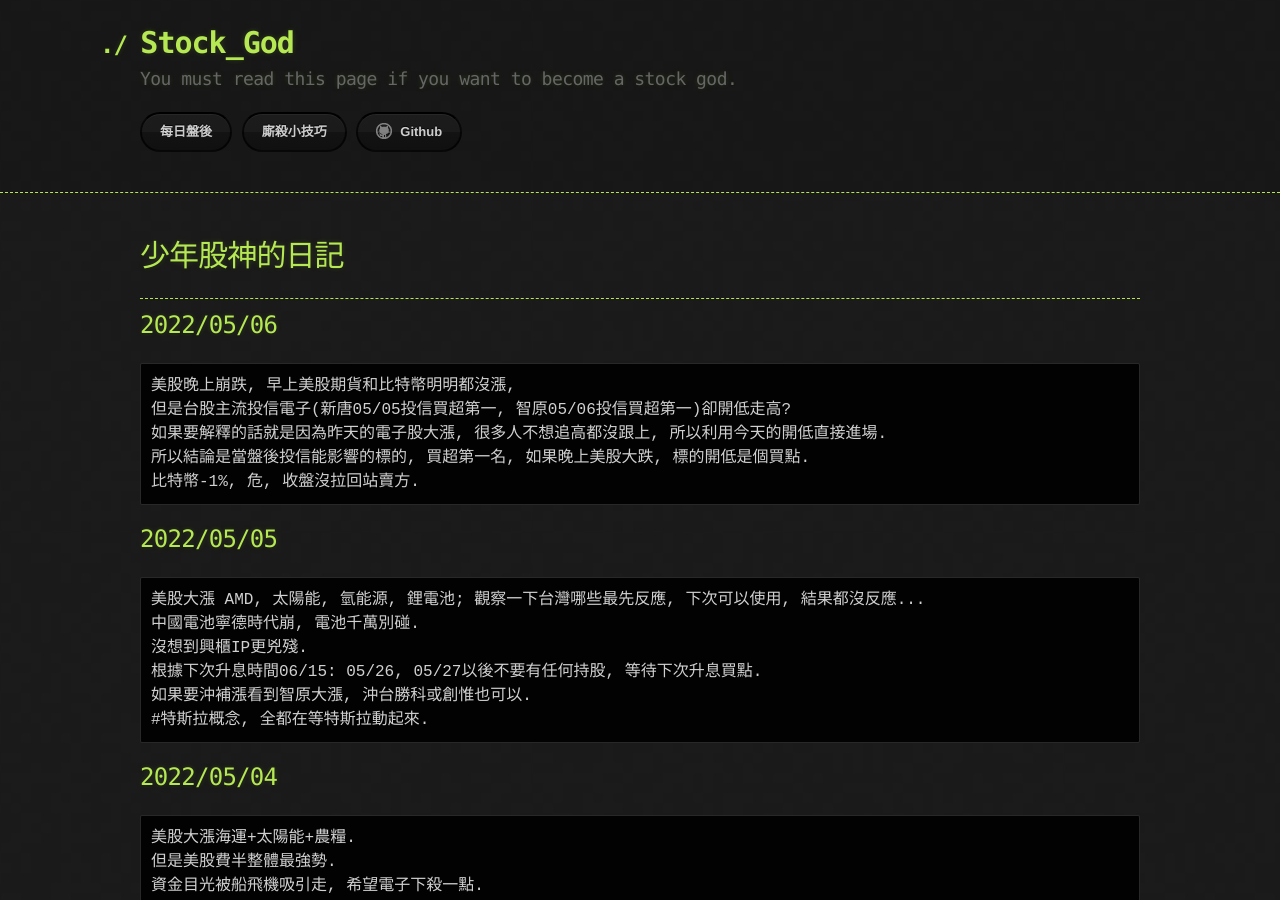
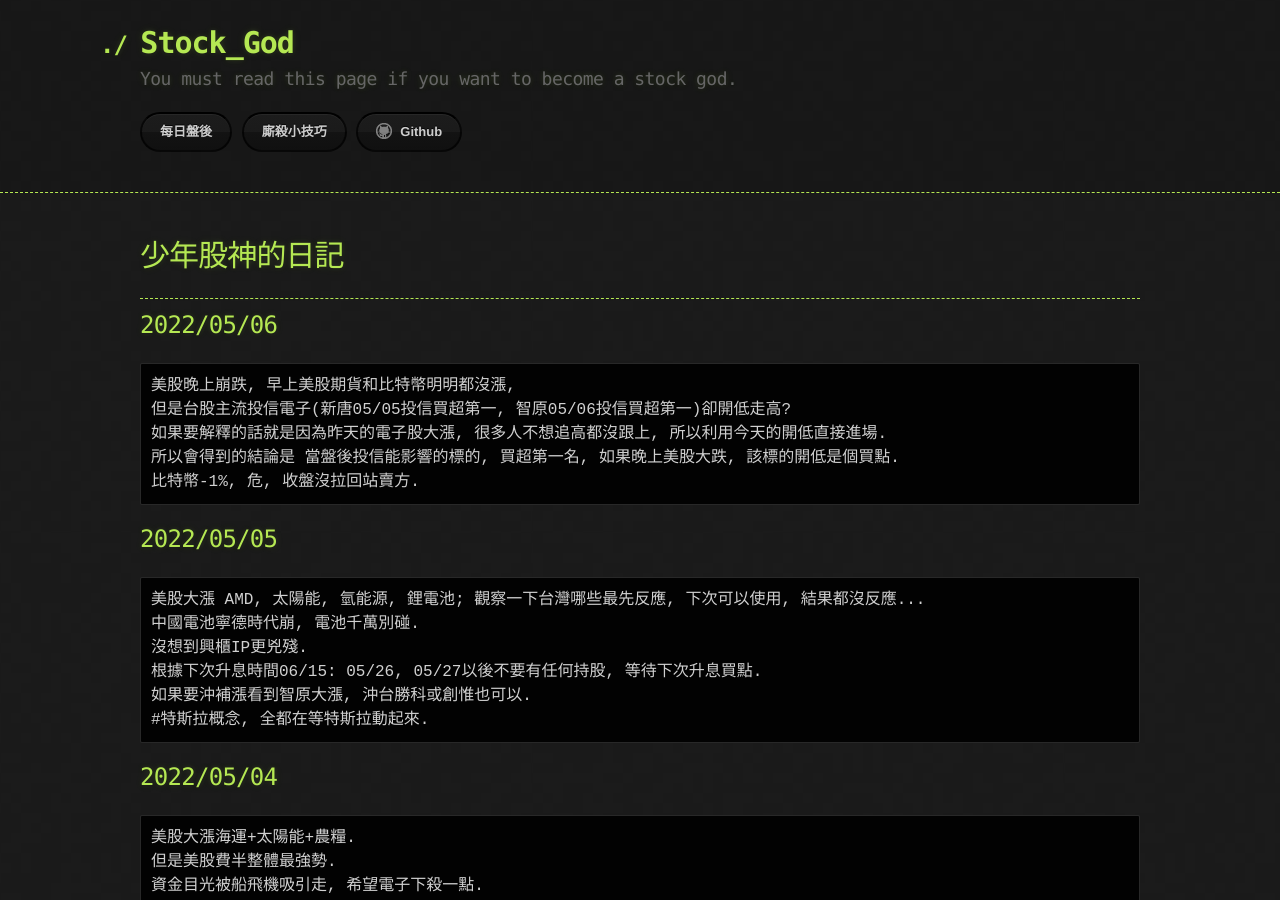
Before and after one commit to lepg5487/Stock_God, a Jekyll site: the page built from index.md, in a window 1280 px wide and 900 px high. Built offline with Jekyll 4.4.1, drawn with Linux system fonts in a browser that asks for light colours; our own code applies the rules of GitHub Pages for plain Markdown files.

Commit message:
Update index.md

````diff
--- a/index.md
+++ b/index.md
@@ -11,7 +11,7 @@ layout: testlayouts
 美股晚上崩跌, 早上美股期貨和比特幣明明都沒漲,
 但是台股主流投信電子(新唐05/05投信買超第一, 智原05/06投信買超第一)卻開低走高?
 如果要解釋的話就是因為昨天的電子股大漲, 很多人不想追高都沒跟上, 所以利用今天的開低直接進場.
-所以結論是當盤後投信能影響的標的, 買超第一名, 如果晚上美股大跌, 標的開低是個買點.
+所以會得到的結論是 當盤後投信能影響的標的, 買超第一名, 如果晚上美股大跌, 該標的開低是個買點.
 比特幣-1%, 危, 收盤沒拉回站賣方.
 ```
 
````
